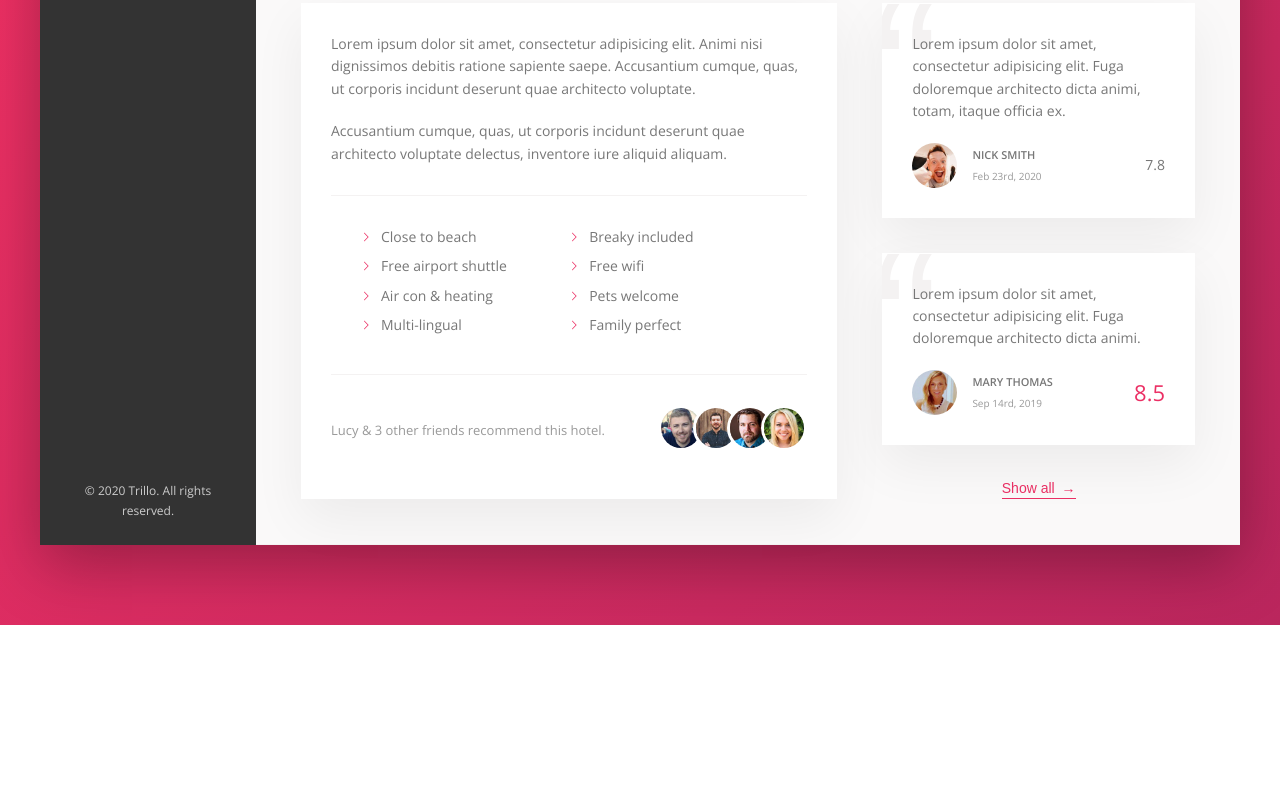
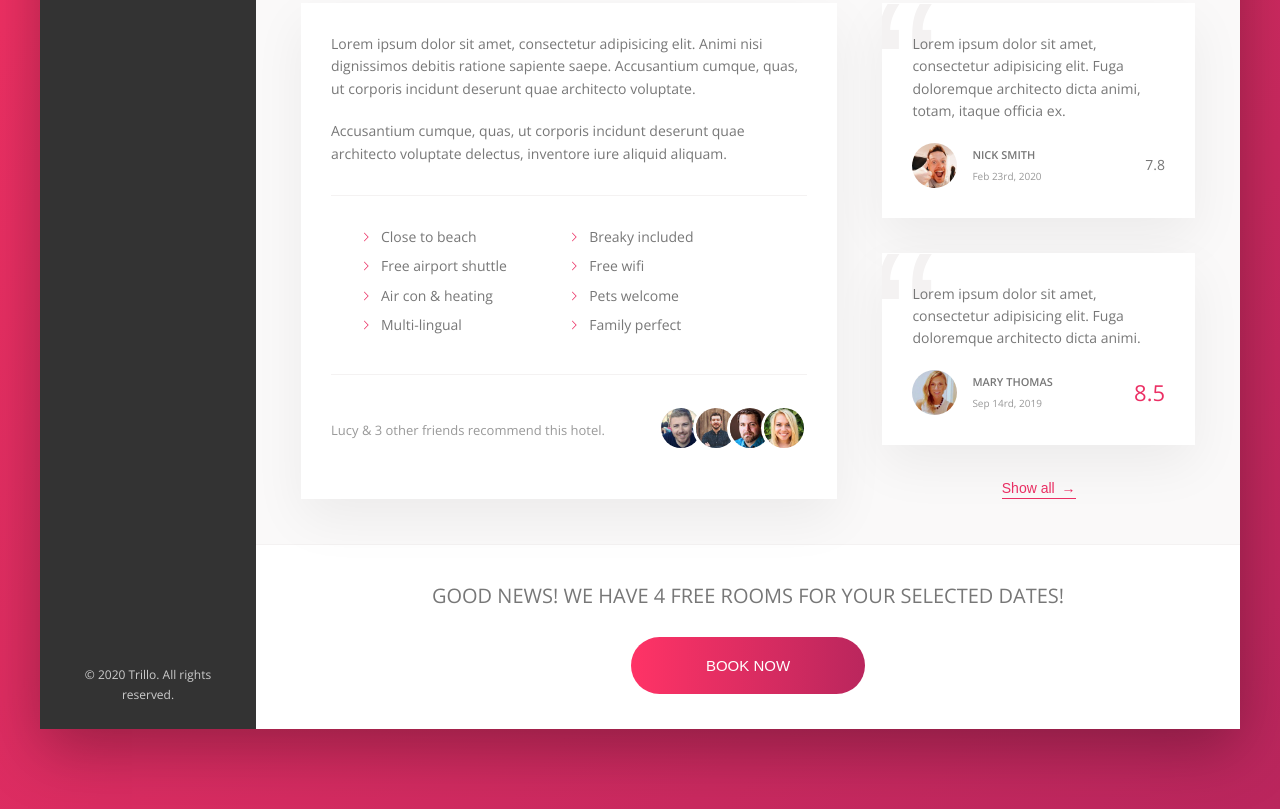
Before and after one commit to auxfuse/trillo, a website: page index.html in a window 1280 px wide. Shown: the part 644-1453 px from the top of the page. Before the commit the page ends 1269 px from the top, so only its background shows below. Drawn offline with nearby package versions, Linux system fonts and the light colour scheme.

Commit message:
CTA section built, styled and compiled

```diff
--- a/index.html
+++ b/index.html
@@ -192,6 +192,16 @@
                             <button class="btn-inline">Show all <span>&rarr;</span></button>
                         </div>
                     </div>
+
+                    <div class="cta">
+                        <h2 class="cta__book-now">
+                            Good news! We have 4 free rooms for your selected dates!
+                        </h2>
+                        <button class="btn">
+                            <span class="btn__visible">Book now</span>
+                            <span class="btn__invisible">Only 4 rooms left</span>
+                        </button>
+                    </div>
                 </main>
             </div>
         </div>
--- a/sass/_components.scss
+++ b/sass/_components.scss
@@ -392,6 +392,65 @@
     }
 }
 
+.cta {
+    padding: 3.5rem 0;
+    text-align: center;
+
+    &__book-now {
+        font-size: 2rem;
+        font-weight: 300;
+        text-transform: uppercase;
+        margin-bottom: 2.5rem;
+    }
+}
+
+.btn {
+    font-size: 1.5rem;
+    font-weight: 300;
+    text-transform: uppercase;
+    border-radius: 100px;
+    border: none;
+    background-image: linear-gradient(to right, var(--color-primary-light), var(--color-primary-dark));
+    color: #fff;
+    position: relative;
+    overflow: hidden;
+    cursor: pointer;
+
+    & > * {
+        height: 100%;
+        width: 100%;
+        display: inline-block;
+        transition: all .2s;
+    }
+
+    &:hover {
+        background-image: linear-gradient(to left, var(--color-primary-light), var(--color-primary-dark));
+    }
+
+    &:focus {
+        outline: none;
+    }
+
+    &__visible {
+        padding: 2rem 7.5rem;
+    }
+
+    &__invisible {
+        padding: 2rem 0;
+        left: 0;
+        top: -100%;
+        position: absolute;
+    }
+
+    &:hover &__visible {
+        transform: translateY(100%);
+    }
+
+    &:hover &__invisible {
+        top: 0;
+    }
+}
+
 @keyframes pulse {
     0% {
         transform: scale(1);
```
Also changed, not shown: css/style.css.
